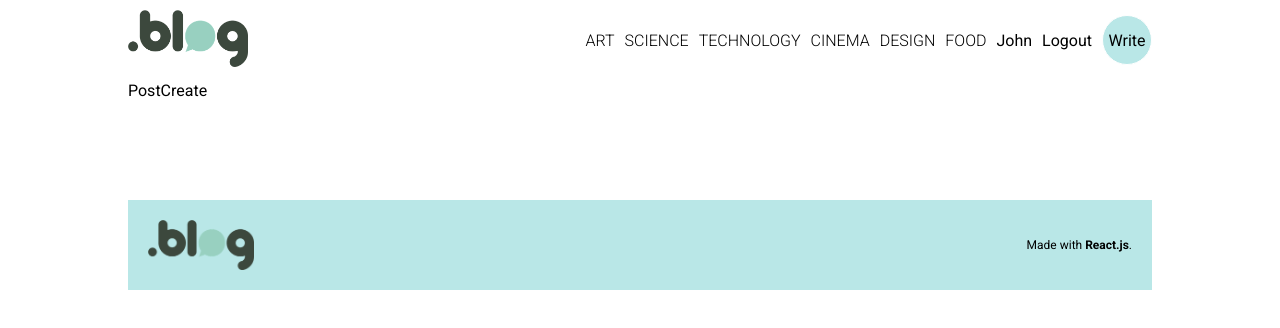
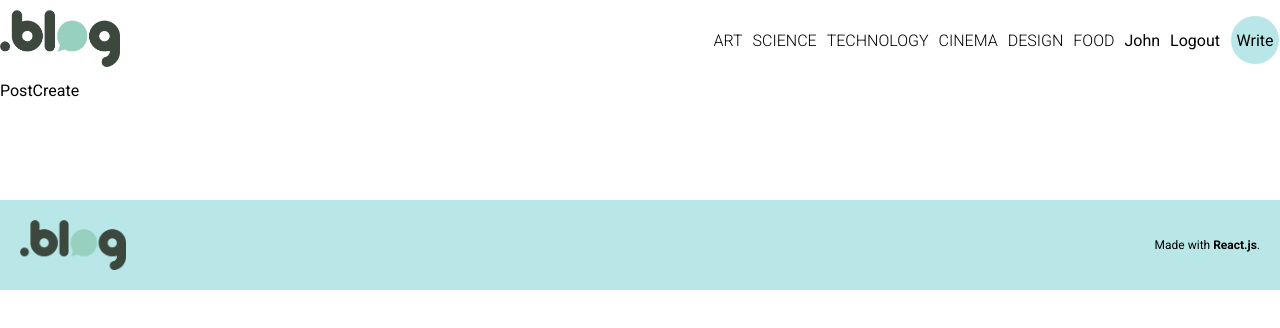
Before and after one commit to IzaanArain/mern-mysql-blog, a React (Vite) app in the folder client/: page /add in a window 1280 px wide. Shown: the top 328 px of the page. Built offline with nearby package versions, Linux system fonts and the light colour scheme.

Commit message:
add a logo

```diff
--- a/client/src/assets/scss/layouts/_app-layout.scss
+++ b/client/src/assets/scss/layouts/_app-layout.scss
@@ -2,7 +2,7 @@
   display: flex;
   justify-content: center;
   .container {
-    width: 1024px;
+    width: 1280px;
 
     .blog-link {
       text-decoration: none;
--- a/client/src/assets/scss/style.css
+++ b/client/src/assets/scss/style.css
@@ -11,7 +11,7 @@
   justify-content: center;
 }
 .app .container {
-  width: 1024px;
+  width: 1280px;
 }
 .app .container .blog-link {
   text-decoration: none;
```
